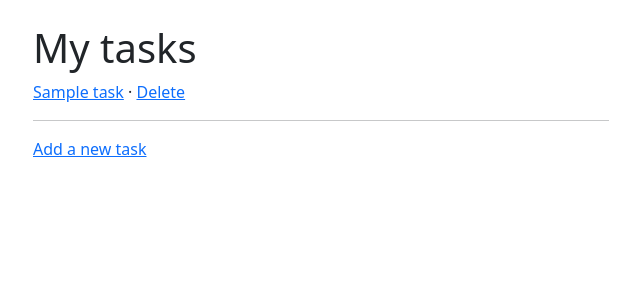
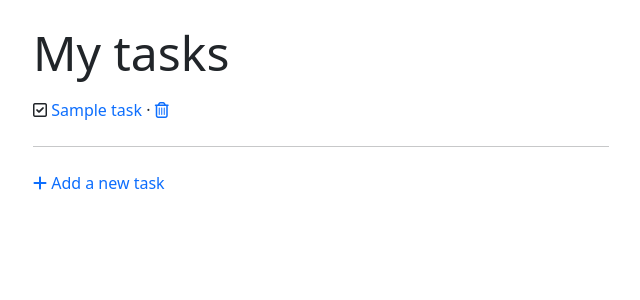
Before and after one commit to MortalHammer92/rails-task-manager, a Rails app: page /tasks in a window 1280 px wide. Shown: the top 300 px of the page, without its empty margins (319-959 px from the left). Run offline with Rails 7, Linux system fonts and the light colour scheme; tables that the repository leaves empty hold one stand-in row (values such as "Sample post"); some libraries are stand-ins or nearby versions.

Commit message:
Task manager CRUD

```diff
--- a/app/views/tasks/index.html.erb
+++ b/app/views/tasks/index.html.erb
@@ -1,13 +1,24 @@
-<h1>My tasks</h1>
+<h1 class="display-5 mb-3">My tasks</h1>
 
 <% @tasks.each do |task| %>
-  <p>
-    <%= link_to task.title, task_path(task) %>
+  <div>
+    <% if task.completed %>
+      <i class="fa-regular fa-square-check"></i>
+    <% else %>
+      <i class="fa-regular fa-square"></i>
+    <% end %>
+
+    <%= link_to task.title, task_path(task), class: "text-decoration-none" %>
     ·
-    <%= link_to "Delete", task_path(task),
-          data: { turbo_method: :delete, turbo_confirm: "Delete #{task.title}?" } %>
-  </p>
+    <%= link_to task_path(task), class: "text-decoration-none",
+          data: { turbo_method: :delete, turbo_confirm: "Delete #{task.title}?" } do %>
+      <i class="fa-regular fa-trash-can"></i>
+    <% end %>
+  </div>
 <% end %>
 
-<hr>
-<%= link_to "Add a new task", new_task_path %>
+<hr class="my-4">
+
+<%= link_to new_task_path, class: "text-decoration-none" do %>
+  <i class="fa-solid fa-plus"></i> Add a new task
+<% end %>
--- a/app/views/tasks/show.html.erb
+++ b/app/views/tasks/show.html.erb
@@ -10,4 +10,9 @@
   <% end %>
 </p>
 
+<%# ➕ le lien vers le formulaire de modification de CETTE tâche %>
+<%= link_to edit_task_path(@task), class: "btn btn-outline-secondary me-2" do %>
+  <i class="fa-solid fa-pen"></i> Edit this task
+<% end %>
+
 <%= link_to "Back to my tasks", tasks_path %>
```
